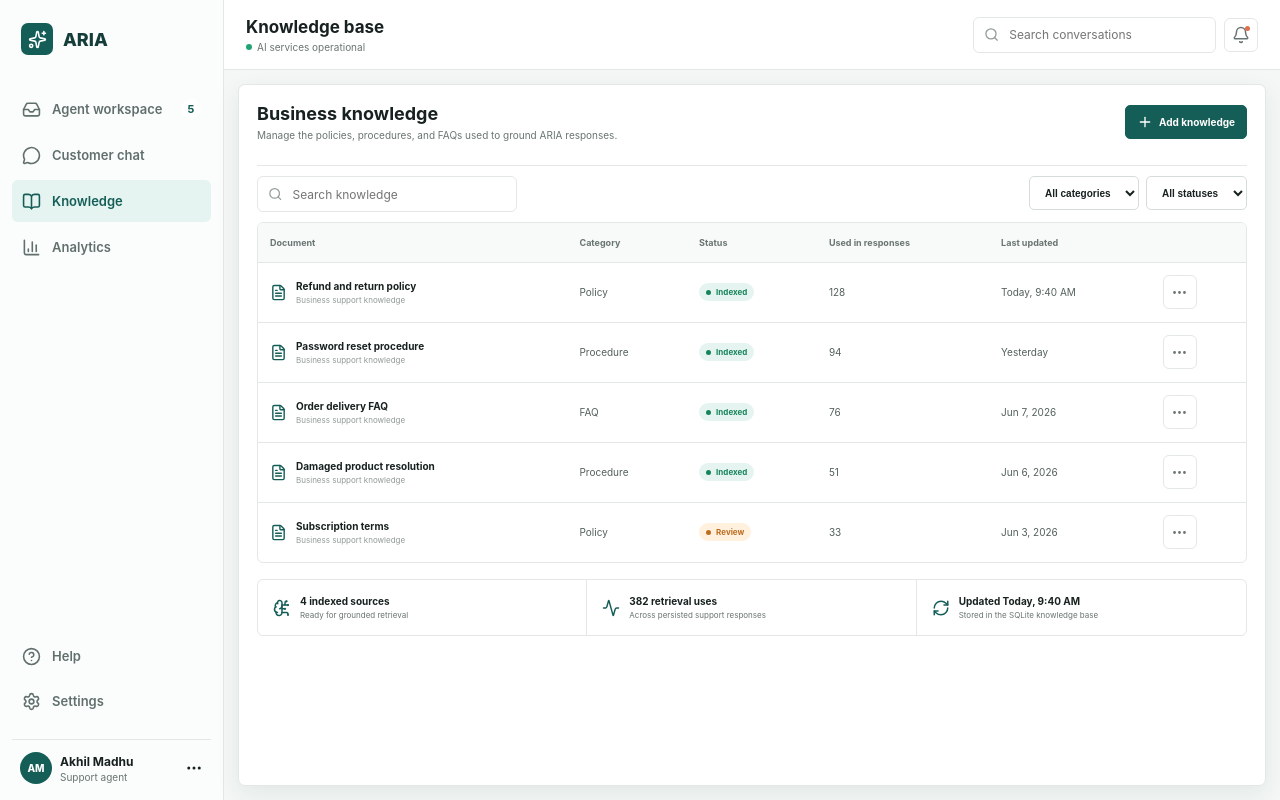
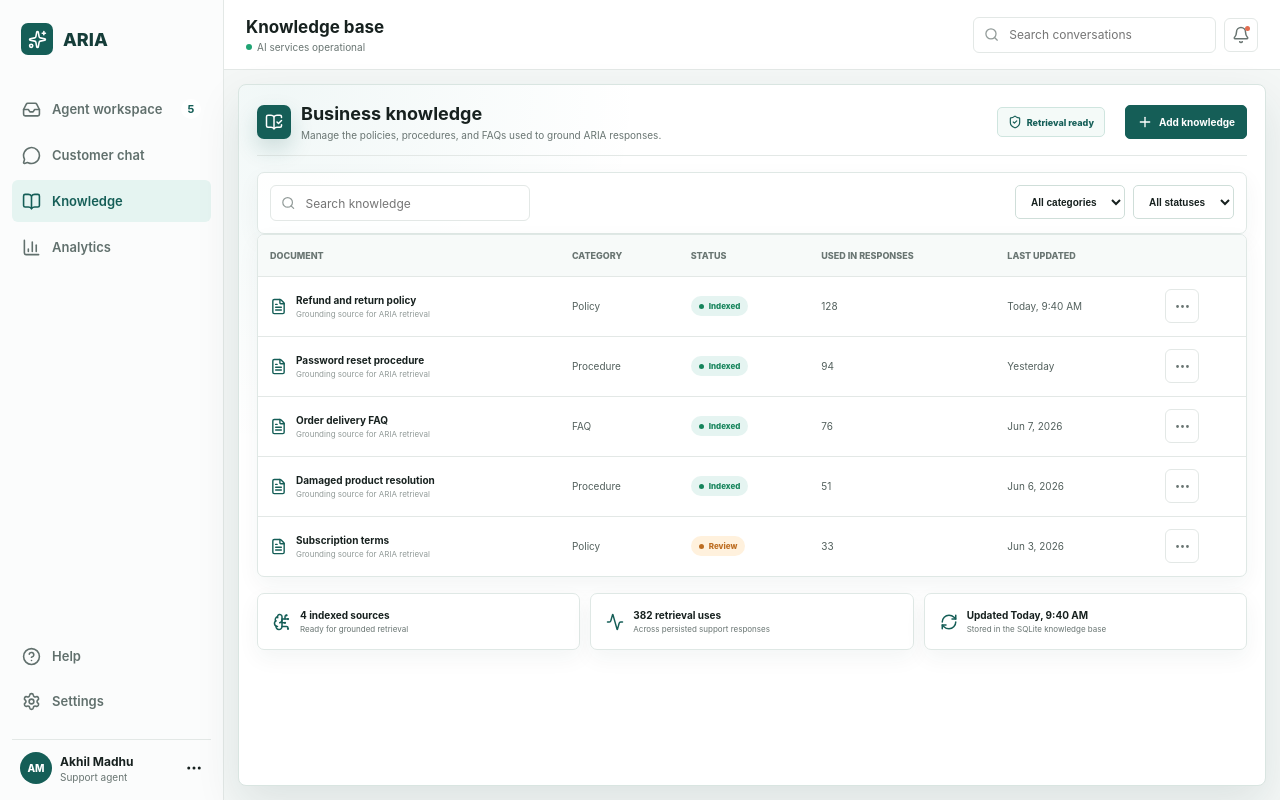
Before and after one commit to akhilmadhuklkl/aria-major-project, a React (Vite) app in the folder aria-app/: page / in a window 1280 px wide. Both pictures are taken after a click on the button "Knowledge". Built offline with nearby package versions, Linux system fonts and the light colour scheme; no server answers.

Commit message:
Polish knowledge base interface

```diff
--- a/aria-app/src/App.css
+++ b/aria-app/src/App.css
@@ -176,40 +176,44 @@ button { cursor: pointer; }
 
 .page-view { min-height: calc(100vh - 98px); padding: 18px; border: 1px solid var(--line); border-radius: 7px; background: white; box-shadow: var(--shadow); }
 .analytics-view { border-color: #d9e5e1; border-radius: 8px; background: radial-gradient(circle at 4% 0%, rgba(13, 129, 118, .06), transparent 30%), white; box-shadow: 0 18px 44px rgba(24, 61, 54, 0.10); }
+.knowledge-view { border-color: #d9e5e1; border-radius: 8px; background: radial-gradient(circle at 4% 0%, rgba(13, 129, 118, .06), transparent 30%), white; box-shadow: 0 18px 44px rgba(24, 61, 54, 0.10); }
 .page-intro { display: flex; align-items: center; justify-content: space-between; gap: 20px; }
 .analytics-intro { padding-bottom: 14px; border-bottom: 1px solid var(--line); }
+.knowledge-intro { padding-bottom: 14px; border-bottom: 1px solid var(--line); }
 .analytics-title { min-width: 0; display: flex; align-items: center; gap: 10px; margin-right: auto; }
-.analytics-mark { width: 34px; height: 34px; flex: 0 0 34px; display: grid; place-items: center; border-radius: 7px; background: var(--teal-dark); color: white; box-shadow: 0 10px 22px rgba(21, 94, 87, .18); }
-.analytics-status { height: 30px; padding: 0 10px; display: inline-flex; align-items: center; gap: 5px; border: 1px solid #cfe5df; border-radius: 5px; background: #f4faf8; color: var(--teal-dark); font-size: 9px; font-weight: 800; white-space: nowrap; }
+.knowledge-title { min-width: 0; display: flex; align-items: center; gap: 10px; margin-right: auto; }
+.analytics-mark, .knowledge-mark { width: 34px; height: 34px; flex: 0 0 34px; display: grid; place-items: center; border-radius: 7px; background: var(--teal-dark); color: white; box-shadow: 0 10px 22px rgba(21, 94, 87, .18); }
+.analytics-status, .knowledge-status { height: 30px; padding: 0 10px; display: inline-flex; align-items: center; gap: 5px; border: 1px solid #cfe5df; border-radius: 5px; background: #f4faf8; color: var(--teal-dark); font-size: 9px; font-weight: 800; white-space: nowrap; }
 .page-intro h2 { margin: 0; font-size: 18px; }
 .page-intro p { margin: 5px 0 0; color: var(--muted); font-size: 10px; }
-.knowledge-toolbar { margin-top: 24px; padding: 10px 0; display: flex; gap: 7px; border-top: 1px solid var(--line); }
-.filter-select { border: 1px solid var(--line-strong); background: white; color: var(--ink); }
+.knowledge-toolbar { margin-top: 16px; padding: 12px; display: flex; gap: 8px; border: 1px solid #dfe8e5; border-radius: 7px; background: rgba(255, 255, 255, .92); box-shadow: 0 8px 22px rgba(27, 55, 50, .05); }
+.filter-select { border: 1px solid #cfded9; background: white; color: var(--ink); }
 .knowledge-toolbar .search-box { margin-right: auto; min-width: 260px; }
-.knowledge-form { margin-bottom: 14px; display: grid; grid-template-columns: 1.4fr .75fr .65fr auto; gap: 9px; align-items: end; padding: 12px; border: 1px solid var(--line); border-radius: 6px; background: #fbfcfb; }
+.knowledge-form { margin-bottom: 14px; display: grid; grid-template-columns: 1.4fr .75fr .65fr auto; gap: 9px; align-items: end; padding: 13px; border: 1px solid #dfe8e5; border-radius: 7px; background: rgba(255, 255, 255, .94); box-shadow: 0 8px 22px rgba(27, 55, 50, .05); }
 .knowledge-form label { display: grid; gap: 5px; }
 .knowledge-form span { font-size: 9px; font-weight: 800; text-transform: uppercase; color: var(--muted); }
-.knowledge-form input, .knowledge-form select, .knowledge-form textarea { width: 100%; min-width: 0; border: 1px solid var(--line); border-radius: 5px; background: white; color: var(--ink); font: inherit; font-size: 11px; }
+.knowledge-form input, .knowledge-form select, .knowledge-form textarea { width: 100%; min-width: 0; border: 1px solid #cfded9; border-radius: 6px; background: white; color: var(--ink); font: inherit; font-size: 11px; }
 .knowledge-form input, .knowledge-form select { height: 34px; padding: 0 9px; }
 .knowledge-form textarea { min-height: 66px; padding: 8px 9px; resize: vertical; }
 .knowledge-form .knowledge-content { grid-column: 1 / 4; }
 .inline-error { grid-column: 1 / -1; margin: 0; color: #b42318; font-size: 10px; font-weight: 700; }
 .table-empty { padding: 28px 12px; color: var(--muted); text-align: center; }
-.table-wrap { overflow-x: auto; border: 1px solid var(--line); border-radius: 6px; }
+.table-wrap { overflow-x: auto; border: 1px solid #dfe8e5; border-radius: 7px; background: white; box-shadow: 0 8px 22px rgba(27, 55, 50, .05); }
 table { width: 100%; border-collapse: collapse; min-width: 760px; }
-th { height: 39px; padding: 0 12px; border-bottom: 1px solid var(--line); background: var(--surface-soft); color: var(--muted); font-size: 9px; font-weight: 700; text-align: left; }
+th { height: 41px; padding: 0 12px; border-bottom: 1px solid var(--line); background: #f7faf9; color: var(--muted); font-size: 9px; font-weight: 800; text-align: left; text-transform: uppercase; }
 td { height: 60px; padding: 0 12px; border-bottom: 1px solid var(--line); color: #53605d; font-size: 10px; }
+tbody tr:hover td { background: #fbfdfc; }
 tbody tr:last-child td { border-bottom: 0; }
 .doc-name { display: flex; align-items: center; gap: 9px; color: var(--teal-dark); }
 .doc-name span, .doc-name strong, .doc-name small { display: block; }
 .doc-name strong { color: var(--ink); font-size: 10px; }
 .doc-name small { margin-top: 3px; color: var(--faint); font-size: 8px; }
-.status-tag { width: fit-content; padding: 4px 7px; display: flex; align-items: center; gap: 5px; border-radius: 10px; background: var(--teal-soft); color: var(--success); font-size: 8px; font-weight: 700; }
+.status-tag { width: fit-content; padding: 5px 8px; display: flex; align-items: center; gap: 5px; border-radius: 12px; background: var(--teal-soft); color: var(--success); font-size: 8px; font-weight: 800; }
 .status-tag i { width: 5px; height: 5px; border-radius: 50%; background: currentColor; }
 .status-tag.review { background: #fff1dd; color: var(--warning); }
-.knowledge-summary { margin-top: 16px; display: grid; grid-template-columns: repeat(3, 1fr); border: 1px solid var(--line); border-radius: 6px; }
-.knowledge-summary > div { padding: 15px; display: flex; gap: 9px; align-items: center; border-right: 1px solid var(--line); color: var(--teal-dark); }
-.knowledge-summary > div:last-child { border-right: 0; }
+.knowledge-summary { margin-top: 16px; display: grid; grid-template-columns: repeat(3, 1fr); gap: 10px; }
+.knowledge-summary > div { padding: 15px; display: flex; gap: 9px; align-items: center; border: 1px solid #dfe8e5; border-radius: 7px; background: rgba(255, 255, 255, .94); color: var(--teal-dark); box-shadow: 0 8px 22px rgba(27, 55, 50, .05); }
+.knowledge-summary > div:last-child { border-right: 1px solid #dfe8e5; }
 .knowledge-summary span, .knowledge-summary strong, .knowledge-summary small { display: block; }
 .knowledge-summary strong { color: var(--ink); font-size: 10px; }
 .knowledge-summary small { margin-top: 3px; color: var(--muted); font-size: 8px; }
--- a/aria-app/src/components/KnowledgeBase/KnowledgeBase.tsx
+++ b/aria-app/src/components/KnowledgeBase/KnowledgeBase.tsx
@@ -1,5 +1,5 @@
 import { useMemo, useState, type FormEvent } from 'react'
-import { Plus, Search, X } from 'lucide-react'
+import { BookOpenCheck, Plus, Search, ShieldCheck, X } from 'lucide-react'
 import type { KnowledgeItem, NewKnowledgeItem } from '../../types'
 import { KnowledgeTable } from './KnowledgeTable'
 import { KnowledgeSummary } from './KnowledgeSummary'
@@ -49,9 +49,13 @@ export function KnowledgeBase({ query, setQuery, items, onAdd }: KnowledgeBasePr
   }
 
   return (
-    <section className="page-view">
-      <div className="page-intro">
-        <div><h2>Business knowledge</h2><p>Manage the policies, procedures, and FAQs used to ground ARIA responses.</p></div>
+    <section className="page-view knowledge-view">
+      <div className="page-intro knowledge-intro">
+        <div className="knowledge-title">
+          <div className="knowledge-mark"><BookOpenCheck size={18} /></div>
+          <div><h2>Business knowledge</h2><p>Manage the policies, procedures, and FAQs used to ground ARIA responses.</p></div>
+        </div>
+        <div className="knowledge-status"><ShieldCheck size={14} /> Retrieval ready</div>
         <button className="primary-button" onClick={() => setIsAdding((current) => !current)}>
           {isAdding ? <X size={16} /> : <Plus size={16} />} {isAdding ? 'Close' : 'Add knowledge'}
         </button>
--- a/aria-app/src/components/KnowledgeBase/KnowledgeTable.tsx
+++ b/aria-app/src/components/KnowledgeBase/KnowledgeTable.tsx
@@ -18,7 +18,7 @@ export function KnowledgeTable({ items }: KnowledgeTableProps) {
           )}
           {items.map((item) => (
             <tr key={item.title}>
-              <td><div className="doc-name"><FileText size={17} /><span><strong>{item.title}</strong><small>Business support knowledge</small></span></div></td>
+              <td><div className="doc-name"><FileText size={17} /><span><strong>{item.title}</strong><small>Grounding source for ARIA retrieval</small></span></div></td>
               <td>{item.category}</td>
               <td><span className={`status-tag ${item.status.toLowerCase()}`}><i /> {item.status}</span></td>
               <td>{item.uses}</td>
```
Also changed, not shown: 1 other file (tests, documents, lock files or other folders).
